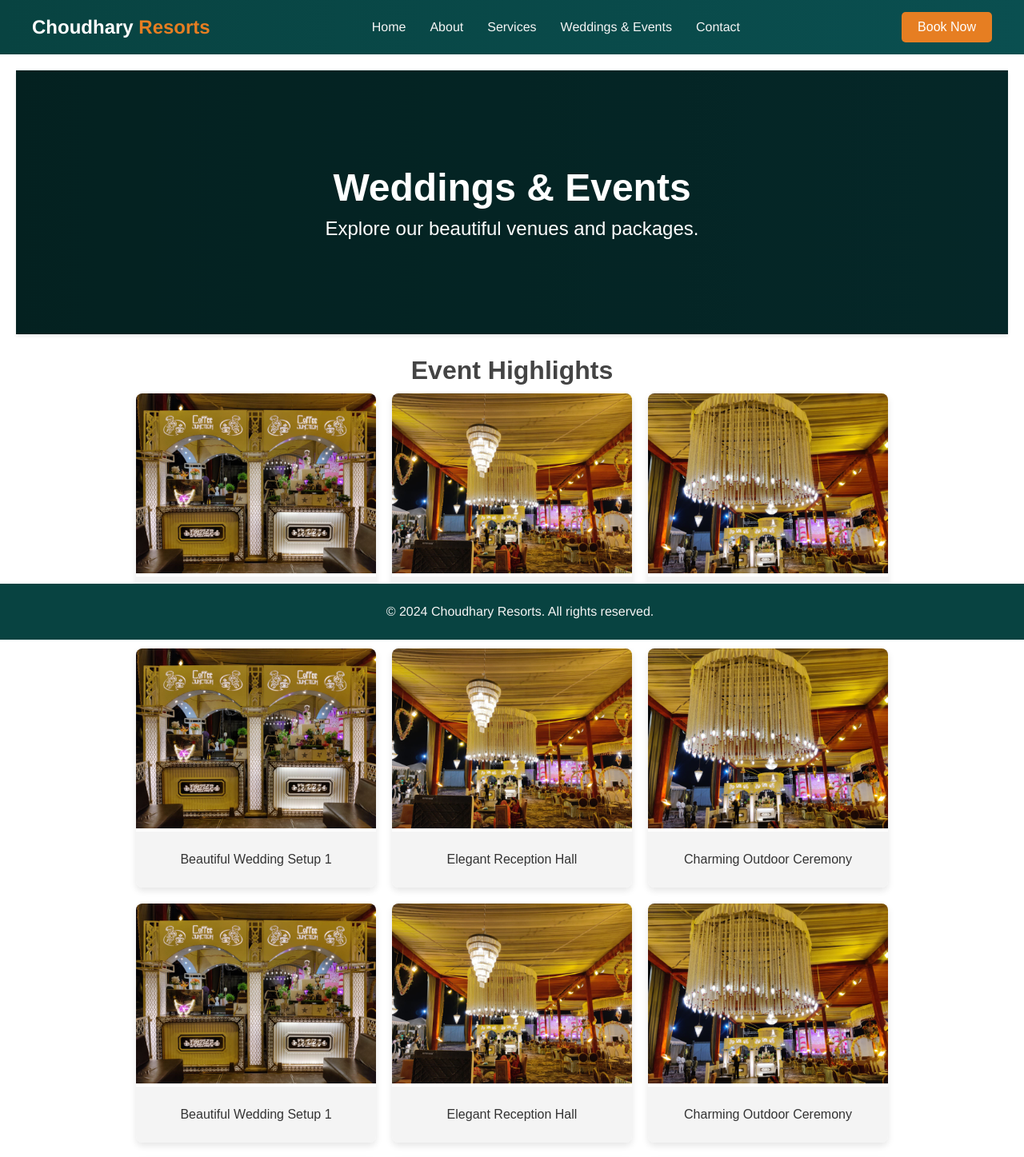
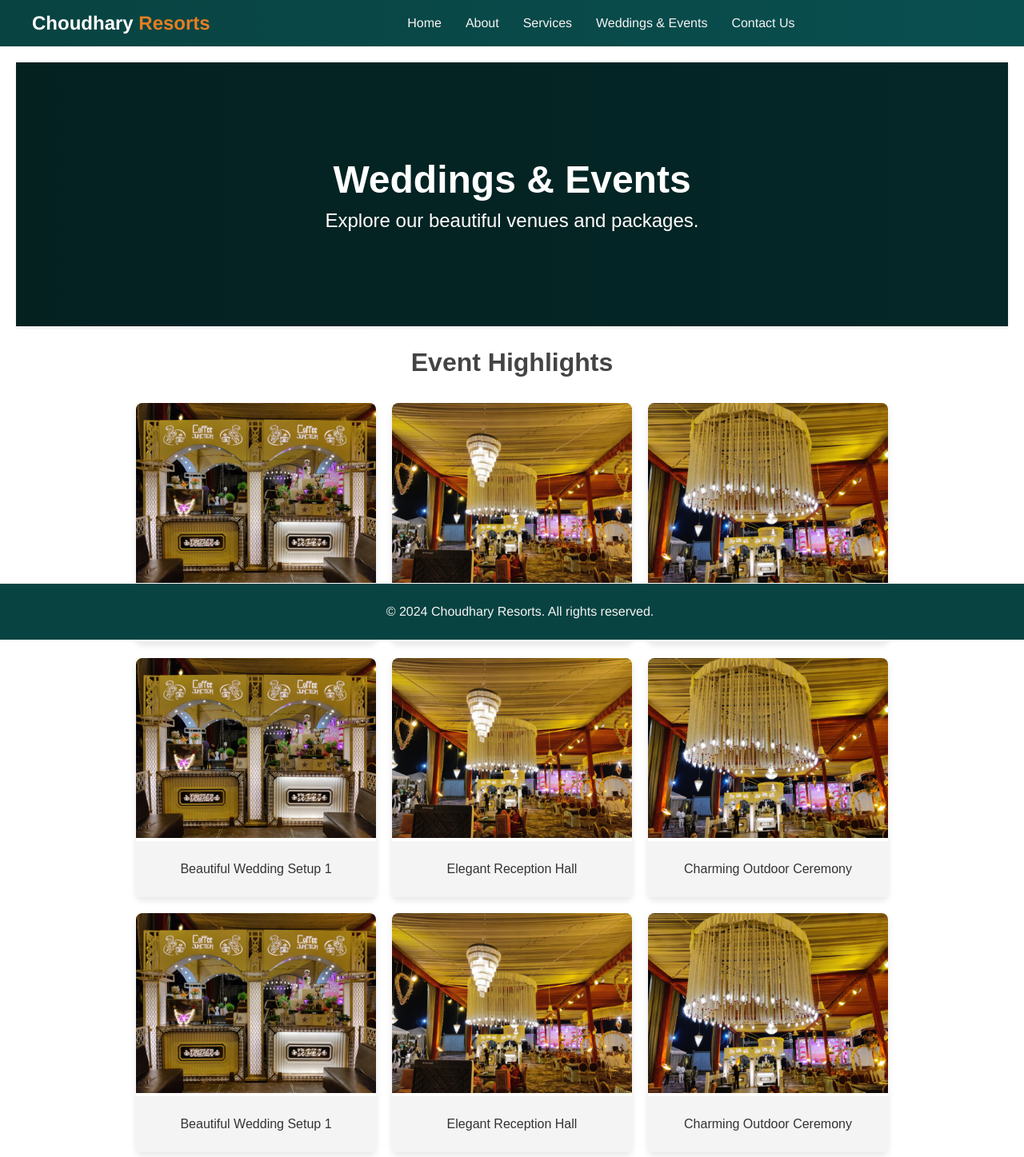
Before and after one commit to minakshimehta/choudhary_Resort, a Vue app in the folder choudhary-resorts-project/: page /weddings in a window 1280 px wide. Shown: the top 1447 px of the page at 80% size. Built offline with nearby package versions, Linux system fonts and the light colour scheme.

Commit message:
UIChanges

```diff
--- a/choudhary-resorts-project/index.html
+++ b/choudhary-resorts-project/index.html
@@ -4,7 +4,7 @@
     <meta charset="UTF-8">
     <!-- <link rel="icon" href="/favicon.ico"> -->
     <meta name="viewport" content="width=device-width, initial-scale=1.0">
-    <title>CR</title>
+    <title>Choudhary Resorts</title>
   </head>
   <body>
     <div id="app"></div>
--- a/choudhary-resorts-project/src/App.vue
+++ b/choudhary-resorts-project/src/App.vue
@@ -10,14 +10,14 @@
           <li><router-link to="/about">About</router-link></li>
           <li><router-link to="/services">Services</router-link></li>
           <li><router-link to="/weddings">Weddings & Events</router-link></li>
-          <li><router-link to="/contact">Contact</router-link></li>
+          <li><router-link to="/contact">Contact Us</router-link></li>
         </ul>
         <div class="burger" @click="toggleNav">
           <div class="line1"></div>
           <div class="line2"></div>
           <div class="line3"></div>
         </div>
-        <button class="book-btn">Book Now</button>
+        <!-- <button class="book-btn">Book Now</button> -->
       </nav>
     </header>
     <main>
--- a/choudhary-resorts-project/src/components/About.vue
+++ b/choudhary-resorts-project/src/components/About.vue
@@ -75,6 +75,7 @@ export default {
   margin: 0 auto;
   text-align: center;
   transition: transform 0.3s, box-shadow 0.3s;
+  height: 40vh;
 }
 
 .about-card:hover {
--- a/choudhary-resorts-project/src/components/Weddings.vue
+++ b/choudhary-resorts-project/src/components/Weddings.vue
@@ -17,10 +17,10 @@
         </div>
       </div>
     </section>
-    <section class="info">
+    <!-- <section class="info">
       <h2>Our Services</h2>
       <p>We offer a range of services to make your event memorable.</p>
-    </section>
+    </section> -->
   </div>
 </template>
 
@@ -96,7 +96,7 @@ export default {
 }
 
 .gallery {
-  margin-bottom: 20px;
+  margin-bottom: 5rem;
 }
 
 .gallery h2 {
@@ -111,6 +111,7 @@ export default {
   flex-wrap: wrap;
   justify-content: center;
   gap: 20px;
+  margin-top: 2rem;
 }
 
 .card {
```
